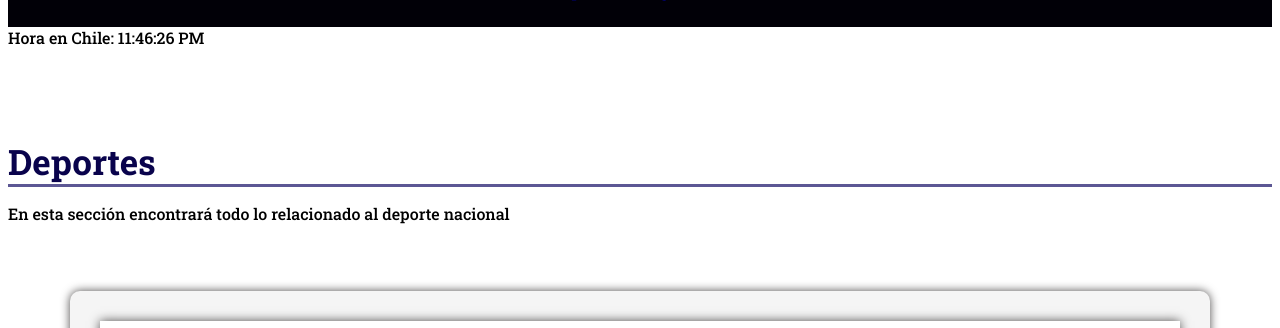
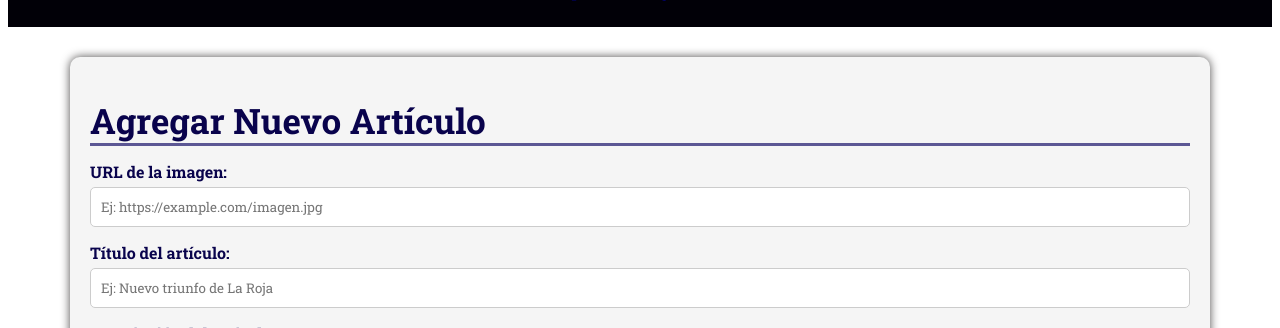
Before and after one commit to AlvaroBrizRiv/Actividad-equipo-universidad, a PHP site: page / in a window 1280 px wide. Shown: the part 614-942 px from the top of the page. Run offline with PHP 8.4, Linux system fonts and the light colour scheme.

Commit message:
Reloj y formulario para registrar articulo

```diff
--- a/index.html
+++ b/index.html
@@ -23,19 +23,54 @@
 
     <nav class="MENÚ">
         <ul>
-            <li><a href="#Inicio">Inicio</a></li>
-            <li><a href="#Deportes">Deportes</a></li>
-            <li><a href="#Negocios">Negocios</a></li>
-            <li><a href="#Internacional">Internacional</a></li>
+            <li><a href="#seccion-inicio">Inicio</a></li>
+            <li><a href="#seccion-deportes">Deportes</a></li>
+            <li><a href="#seccion-negocios">Negocios</a></li>
+            <li><a href="#seccion-internacional">Internacional</a></li>
         </ul>
     </nav>
-    <div id="reloj"> </div>
+    <section class="formulario-seccion">
+    <h2>Agregar Nuevo Artículo</h2>
+    <form id="formulario-articulo">
+        <div class="grupo-input">
+            <label for="imagen-articulo">URL de la imagen:</label>
+            <input type="url" id="imagen-articulo" placeholder="Ej: https://example.com/imagen.jpg" required />
+        </div>
+
+        <div class="grupo-input">
+            <label for="titulo-articulo">Título del artículo:</label>
+            <input type="text" id="titulo-articulo" placeholder="Ej: Nuevo triunfo de La Roja" required />
+        </div>
+
+        <div class="grupo-input">
+            <label for="descripcion-articulo">Descripción del artículo:</label>
+            <textarea id="descripcion-articulo" rows="4" placeholder="Escribe el desarrollo de la noticia aquí..." required></textarea>
+        </div>
+
+        <div class="grupo-input">
+            <label for="link-articulo">Enlace del artículo:</label>
+            <input type="url" id="link-articulo" placeholder="Ej: https://example.com/articulo.html" required />
+        </div>
+
+        <div class="grupo-input">
+            <label for="categoria-articulo">Categoría del artículo:</label>
+            <select id="categoria-articulo" required>
+                <option value="">Selecciona una categoría</option>
+                <option value="deportes">Deportes</option>
+                <option value="negocios">Negocios</option>
+                <option value="internacional">Internacional</option>
+            </select>
+        </div>
+
+        <button type="submit" id="btn-publicar">Publicar Artículo</button>
+
+    </form>
+</section>
     <p class = "separacion-media"></p>
-    <p id="Deportes"></p>
     <h2>Deportes</h2>
     <p>En esta sección encontrará todo lo relacionado al deporte nacional</p>
     <br>
-    <section>
+    <section id="seccion-deportes">
         <article>
         <img src="https://media.biobiochile.cl/wp-content/uploads/2026/03/vidal-abajo-de-conce-750x400.jpg" width="750" height="265"/>
         <div class = "info-articulo">
@@ -73,11 +108,10 @@
     <br>
     <br>
 
-    <p id="Negocios"></p>
     <h2>Negocios</h2>
     <p>En esta sección encontrará todo lo relacionado a la economía nacional</p>
     <br>
-    <section>
+    <section id="seccion-negocios">
     <article>
     <img src="https://www.latercera.com/resizer/v2/JEB4BQPDFREQDGZ544DCKQ6PYQ.jpg?auth=290c2de337a3b7416f8ac7413f876c4a3e1f199669b86a04ac03b8d099b2c27a&smart=true&width=990&height=557&quality=70" width ="750" height="280"/>
 
@@ -104,9 +138,8 @@
     <br>
     <br>
     <br>
-    <p id="Internacional"></p>
     <h2>Internacional</h2>
-    <section>
+    <section id="seccion-internacional">
     <article>
     <img src="https://s.t13.cl/sites/default/files/styles/manualcrop_1600x800/public/t13/field-imagen/2026-03/pexels-karola-g-8528741.jpg.jpeg?itok=CSIR-A4y" width="750" height="280"/>
     <div class = "info-articulo">
--- a/script.js
+++ b/script.js
@@ -5,5 +5,32 @@ function actualizarReloj()
     contenedorReloj.innerText = "Hora en Chile: " + fecha.toLocaleTimeString();
 
 }
-actualizarReloj();
-setInterval(actualizarReloj, 1000);
+
+const formulario = document.getElementById("formulario-articulo");
+
+formulario.addEventListener("submit", function(evento){
+
+    evento.preventDefault();
+
+    const imagenURL = document.getElementById('imagen-articulo').value;
+    const titulo = document.getElementById('titulo-articulo').value;
+    const descripcion = document.getElementById('descripcion-articulo').value;
+    const categoria = document.getElementById('categoria-articulo').value;
+    const link = document.getElementById('link-articulo').value;
+    const nuevoArticulo = document.createElement('article');
+
+    nuevoArticulo.innerHTML = `
+    <img src="${imagenURL}" width="750" height="265" alt="Imagen del artículo"/>
+        <div class="info-articulo">
+            <p><strong>${titulo}</strong></p>
+            <p>${descripcion}</p>
+            <p class="${categoria}">Más información haciendo click <a href="${link}" target="_blank">aquí</a></p>
+        </div>
+    `;
+
+    const seccionDestino = document.getElementById('seccion-' + categoria);
+    seccionDestino.prepend(nuevoArticulo);
+
+    formulario.reset();
+
+})
--- a/styles.css
+++ b/styles.css
@@ -54,6 +54,47 @@ nav.MENÚ a:hover {
     color: #f1eef0;
 }
 
+/* ESTILOS PARA EL FORMULARIO */
+.formulario-seccion {
+    background-color: #f5f5f5;
+    padding: 20px;
+    border-radius: 10px;
+}
+
+.grupo-input {
+    display: flex;
+    flex-direction: column; /* Pone el texto arriba de la caja */
+    margin-bottom: 15px;
+}
+
+.grupo-input label {
+    font-weight: bold;
+    color: #09034c; /* El azul oscuro de tus títulos */
+    margin-bottom: 5px;
+}
+
+.grupo-input input, .grupo-input textarea {
+    padding: 10px;
+    border: 1px solid #ccc;
+    border-radius: 5px;
+    font-family: inherit; /* Hereda la fuente Roboto Slab */
+}
+
+button#btn-publicar {
+    background-color: #09034c;
+    color: white;
+    padding: 10px 20px;
+    border: none;
+    border-radius: 5px;
+    cursor: pointer;
+    font-weight: bold;
+    transition: 0.3s;
+}
+
+button#btn-publicar:hover {
+    background-color: #5c5794; /* Color lila cuando pasas el mouse */
+}
+
 /* BODY */
 body {
   font-family: "Roboto Slab", serif;
@@ -64,14 +105,6 @@ body {
 
 button, input, select, textarea {
   font-family: inherit;
-}
-
-div.reloj{
-
-    text-align: left;
-    margin-left: 20px;
-    width: 50%;
-
 }
 
 .separacion-media {
```
